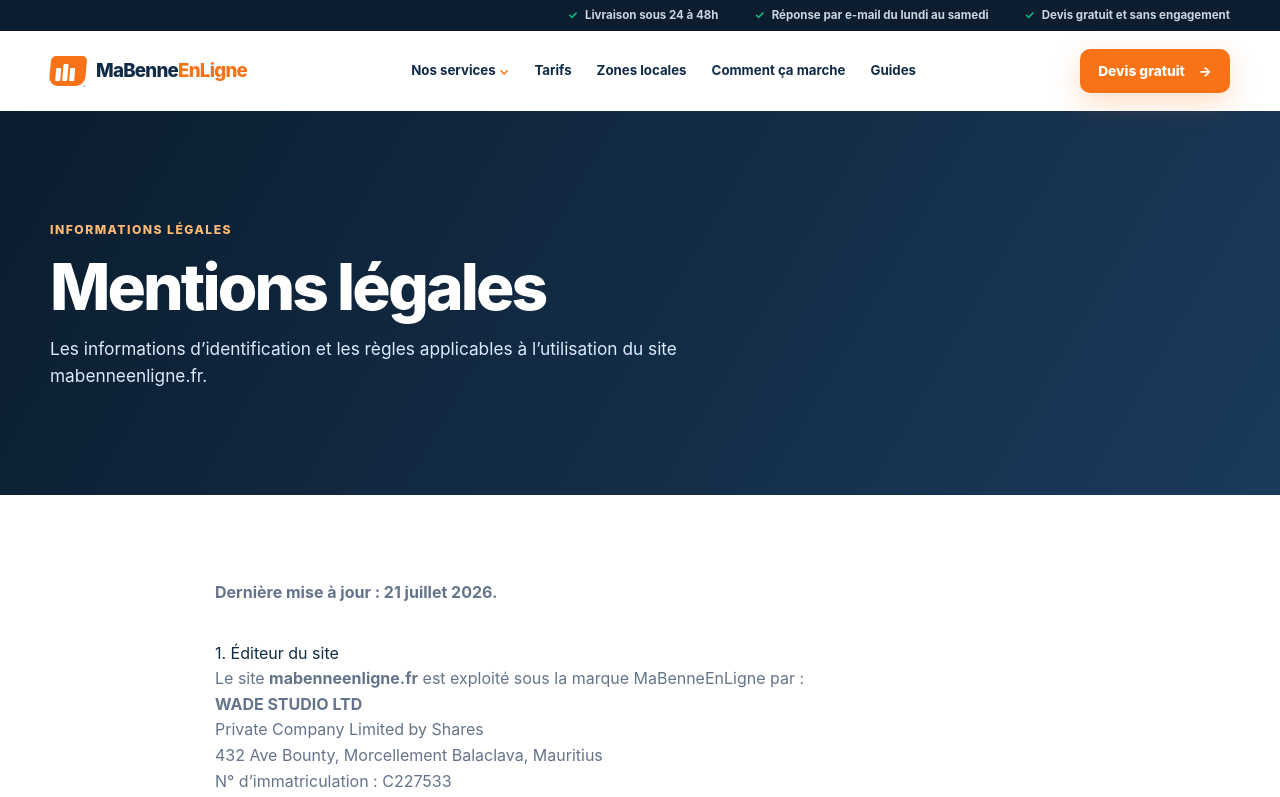
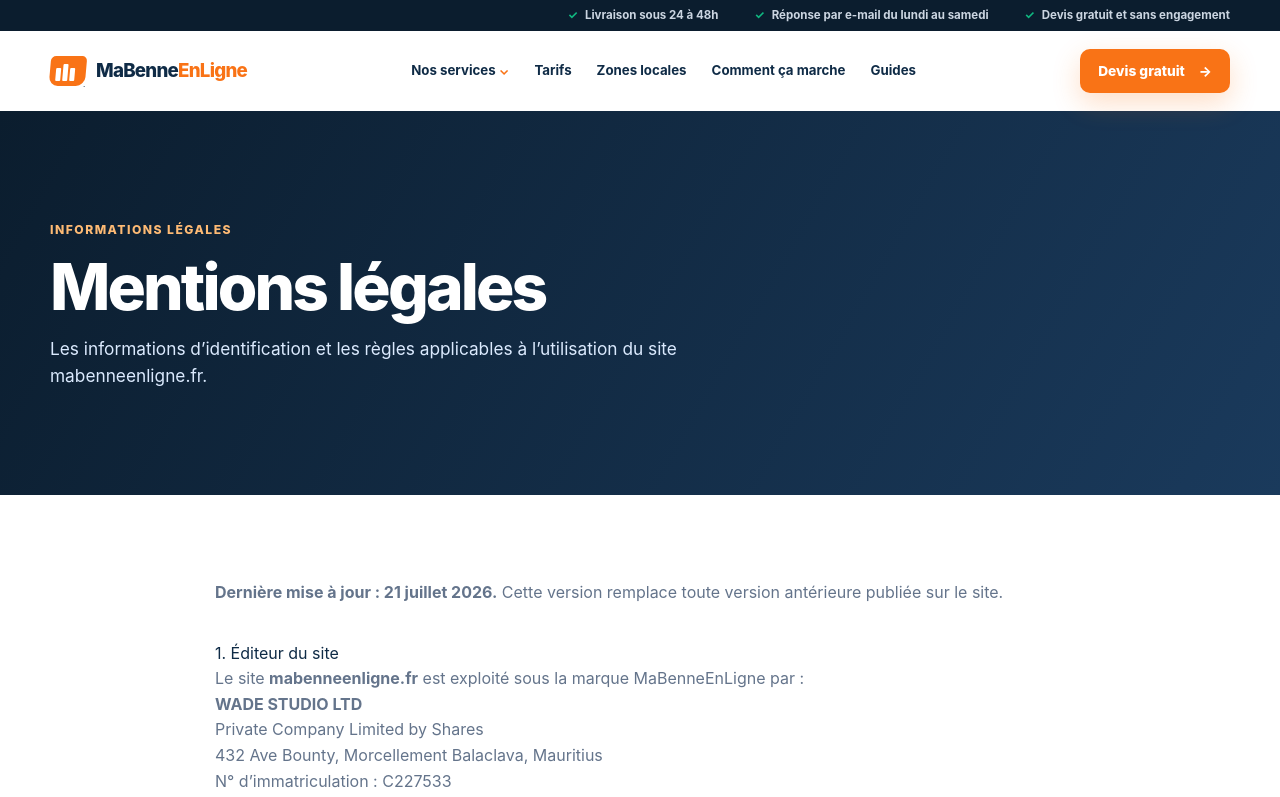
Before and after one commit to baguettecroissant/mabenneenligne.fr, a Next.js app: page /mentions-legales in a window 1280 px wide. Shown: the top 797 px of the page. Built offline with nearby package versions, Linux system fonts and the light colour scheme.

Commit message:
Finalize legal publication notice

```diff
--- a/app/mentions-legales/page.tsx
+++ b/app/mentions-legales/page.tsx
@@ -9,7 +9,7 @@ export const metadata: Metadata = {
 
 export default function LegalPage() {
   return <SiteShell><PageHero eyebrow="Informations légales" title="Mentions légales" text="Les informations d’identification et les règles applicables à l’utilisation du site mabenneenligne.fr." /><article className="content-section"><div className="container legal">
-    <p><strong>Dernière mise à jour : 21 juillet 2026.</strong></p>
+    <p><strong>Dernière mise à jour : 21 juillet 2026.</strong> Cette version remplace toute version antérieure publiée sur le site.</p>
     <h2>1. Éditeur du site</h2>
     <p>Le site <strong>mabenneenligne.fr</strong> est exploité sous la marque MaBenneEnLigne par :</p>
     <p><strong>WADE STUDIO LTD</strong><br />Private Company Limited by Shares<br />432 Ave Bounty, Morcellement Balaclava, Mauritius<br />N° d’immatriculation : C227533<br />Directeur de la publication : WADE STUDIO LTD<br />Contact : <a href="mailto:contact@mabenneenligne.fr">contact@mabenneenligne.fr</a></p>
```
